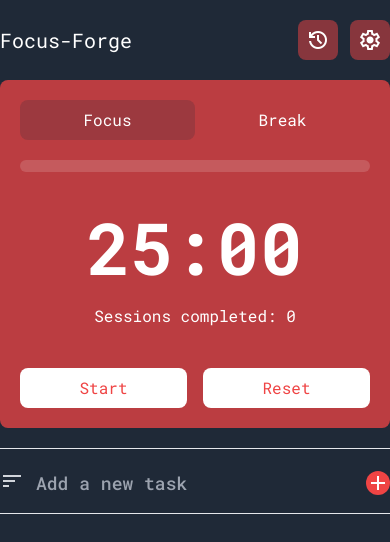
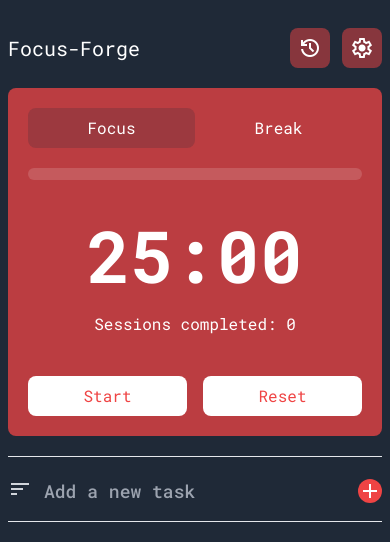
Before and after one commit to YehezkielG/Pomodoro_Timer, a plain HTML site: page src/index.html in a window 390 px wide. Drawn offline with nearby package versions, Linux system fonts and the light colour scheme.

Commit message:
Fix: padding in mobile interface

```diff
--- a/src/index.html
+++ b/src/index.html
@@ -8,7 +8,7 @@
     <link href="style/style.css" rel="stylesheet" />
     <link rel="stylesheet" href="style/main.css" />
   </head>
-  <body class="bg-gray-800 text-white">
+  <body class="bg-gray-800 text-white p-2">
     <audio src="Notification/Bell Notification.mp3" id="Audio"></audio>
     <section class="absolute hidden z-10 top-0 flex items-center w-full bg-gray-700 bg-opacity-50 justify-center h-[100svh]" id="historyInterface">
       <div class="bg-white/90 z-20 sm:m-5 m-0 text-gray-800 sm:w-[450px] p-2 w-[100%] rounded-lg">
```
